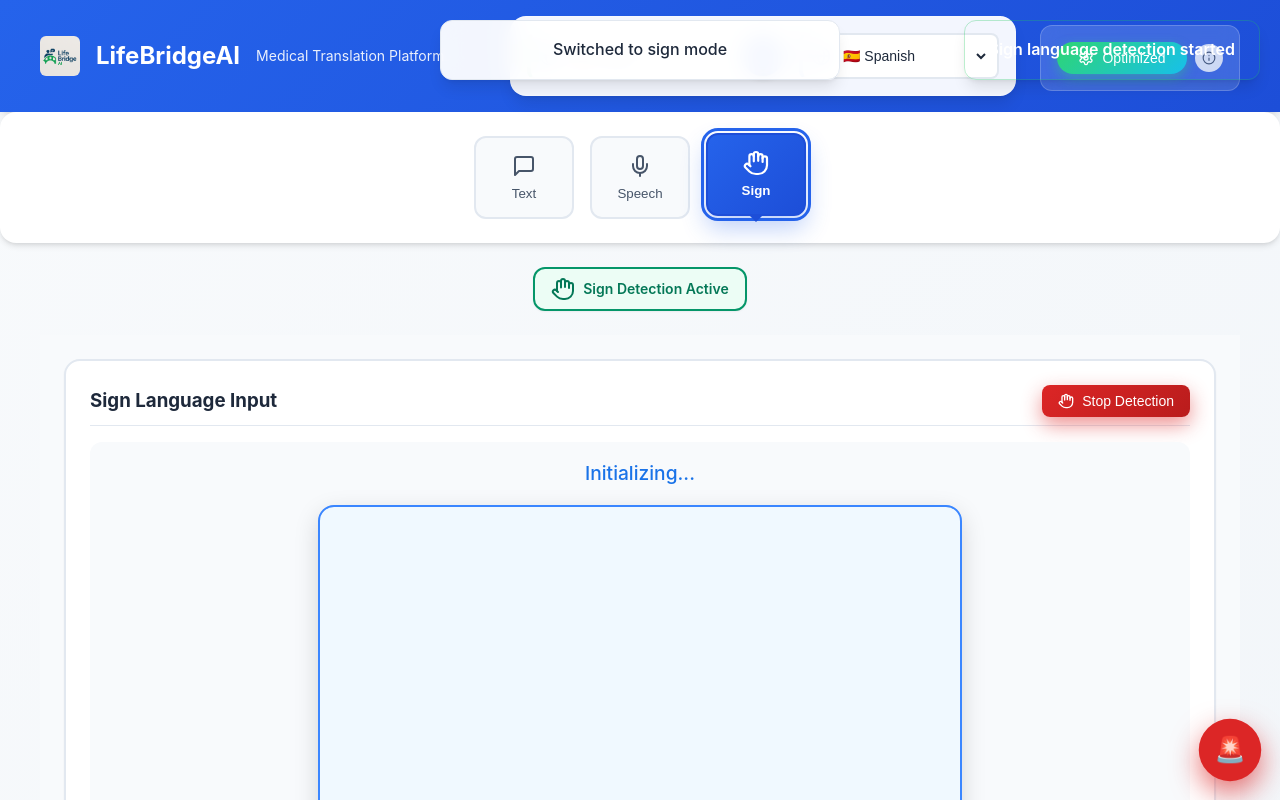
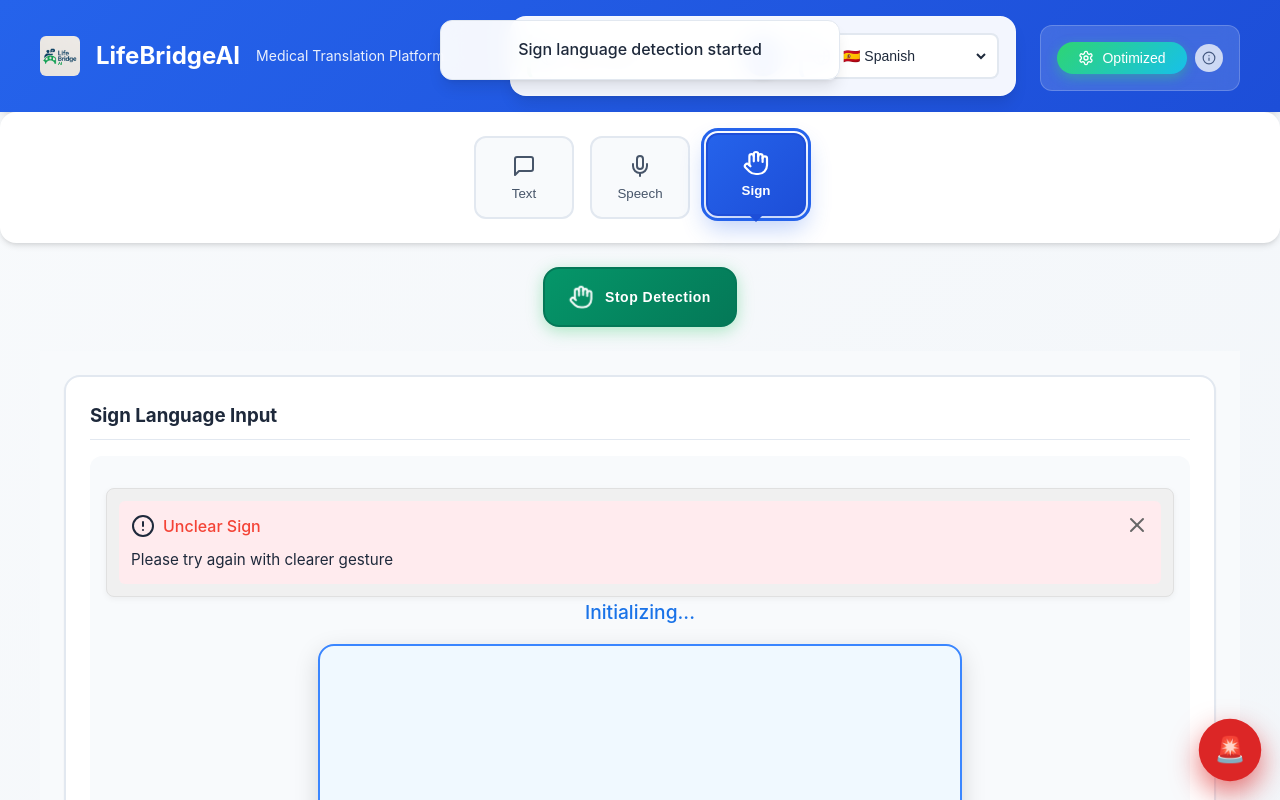
Before and after one commit to 20ns/LifeBridge, a React (Create React App) app in the folder frontend/: page / in a window 1280 px wide. Both pictures are taken after a click on the button "Sign". Shown: the top 800 px of the page. Built offline with nearby package versions, Linux system fonts and the light colour scheme.

Commit message:
improved the button

```diff
--- a/frontend/src/components/MultiModalInterface.css
+++ b/frontend/src/components/MultiModalInterface.css
@@ -548,6 +548,25 @@
   border-color: var(--secondary-green);
   background: #ecfdf5;
   color: var(--secondary-green-dark);
+  cursor: pointer;
+  transition: all 0.3s ease;
+  border: 2px solid var(--secondary-green);
+}
+
+.active-indicator.sign:hover {
+  background: #dcfce7;
+  transform: translateY(-1px);
+  box-shadow: var(--shadow-md);
+}
+
+.active-indicator.sign.active {
+  background: var(--secondary-green);
+  color: white;
+  border-color: var(--secondary-green-dark);
+}
+
+.active-indicator.sign.active:hover {
+  background: var(--secondary-green-dark);
 }
 
 .active-indicator.emergency {
@@ -932,3 +951,198 @@
   50% { transform: rotate(180deg) scale(0.9); }
   100% { transform: rotate(360deg) scale(1); }
 }
+
+/* Enhanced Detection Toggle Button - More Responsive */
+.active-indicator.sign.detection-toggle {
+  position: relative;
+  min-width: 160px;
+  padding: var(--spacing-md) var(--spacing-lg);
+  font-weight: 700;
+  font-size: var(--font-size-sm);
+  letter-spacing: 0.5px;
+  border-radius: var(--radius-xl);
+  transition: all 0.2s cubic-bezier(0.4, 0, 0.2, 1);
+  box-shadow: 0 2px 8px rgba(34, 197, 94, 0.15);
+  user-select: none;
+  overflow: hidden;
+}
+
+.active-indicator.sign.detection-toggle::before {
+  content: '';
+  position: absolute;
+  top: 0;
+  left: -100%;
+  width: 100%;
+  height: 100%;
+  background: linear-gradient(90deg, transparent, rgba(255, 255, 255, 0.3), transparent);
+  transition: left 0.6s ease;
+}
+
+.active-indicator.sign.detection-toggle:hover::before {
+  left: 100%;
+}
+
+.active-indicator.sign.detection-toggle:hover {
+  background: #d1fae5;
+  transform: translateY(-2px) scale(1.02);
+  box-shadow: 0 4px 16px rgba(34, 197, 94, 0.25);
+  border-color: var(--secondary-green-dark);
+}
+
+.active-indicator.sign.detection-toggle:active {
+  transform: translateY(-1px) scale(0.98);
+  box-shadow: 0 2px 8px rgba(34, 197, 94, 0.2);
+  transition: all 0.1s ease;
+}
+
+.active-indicator.sign.detection-toggle.active {
+  background: linear-gradient(135deg, var(--secondary-green), var(--secondary-green-dark));
+  color: white;
+  border-color: var(--secondary-green-dark);
+  box-shadow: 0 4px 16px rgba(34, 197, 94, 0.35);
+}
+
+.active-indicator.sign.detection-toggle.active:hover {
+  background: linear-gradient(135deg, var(--secondary-green-dark), #15803d);
+  transform: translateY(-2px) scale(1.02);
+  box-shadow: 0 6px 20px rgba(34, 197, 94, 0.4);
+}
+
+.active-indicator.sign.detection-toggle.active:active {
+  transform: translateY(-1px) scale(0.98);
+  box-shadow: 0 3px 12px rgba(34, 197, 94, 0.3);
+}
+
+.active-indicator.sign.detection-toggle .indicator-icon {
+  transition: all 0.3s ease;
+  margin-right: var(--spacing-xs);
+}
+
+.active-indicator.sign.detection-toggle:hover .indicator-icon {
+  transform: scale(1.1);
+}
+
+.active-indicator.sign.detection-toggle.active .indicator-icon.pulsing {
+  animation: detection-pulse 1.5s ease-in-out infinite;
+}
+
+@keyframes detection-pulse {
+  0%, 100% {
+    transform: scale(1);
+    opacity: 1;
+  }
+  50% {
+    transform: scale(1.15);
+    opacity: 0.8;
+  }
+}
+
+/* Add ripple effect on click */
+.active-indicator.sign.detection-toggle::after {
+  content: '';
+  position: absolute;
+  top: 50%;
+  left: 50%;
+  width: 0;
+  height: 0;
+  border-radius: 50%;
+  background: rgba(255, 255, 255, 0.3);
+  transform: translate(-50%, -50%);
+  transition: width 0.3s ease, height 0.3s ease;
+  pointer-events: none;
+}
+
+.active-indicator.sign.detection-toggle:active::after {
+  width: 200px;
+  height: 200px;
+  transition: width 0.1s ease, height 0.1s ease;
+}
+
+/* Mobile responsiveness */
+@media (max-width: 768px) {
+  .active-indicator.sign.detection-toggle {
+    min-width: 140px;
+    padding: var(--spacing-sm) var(--spacing-md);
+    font-size: 0.875rem;
+  }
+
+  .active-indicator.sign.detection-toggle:hover {
+    transform: translateY(-1px) scale(1.01);
+  }
+
+  .active-indicator.sign.detection-toggle.active:hover {
+    transform: translateY(-1px) scale(1.01);
+  }
+}
+
+/* Touch device optimizations */
+@media (hover: none) and (pointer: coarse) {
+  .active-indicator.sign.detection-toggle {
+    padding: var(--spacing-md) var(--spacing-lg);
+    min-height: 48px; /* Minimum touch target size */
+    font-size: 1rem;
+  }
+
+  .active-indicator.sign.detection-toggle:hover {
+    transform: none; /* Remove hover transforms on touch devices */
+  }
+
+  .active-indicator.sign.detection-toggle:active {
+    transform: scale(0.95);
+    background: #bbf7d0;
+  }
+
+  .active-indicator.sign.detection-toggle.active:active {
+    background: var(--secondary-green-dark);
+  }
+}
+
+/* High contrast mode support */
+@media (prefers-contrast: high) {
+  .active-indicator.sign.detection-toggle {
+    border-width: 3px;
+    font-weight: 800;
+  }
+
+  .active-indicator.sign.detection-toggle.active {
+    background: #000;
+    color: #fff;
+    border-color: #000;
+  }
+}
+
+/* Reduced motion support */
+@media (prefers-reduced-motion: reduce) {
+  .active-indicator.sign.detection-toggle,
+  .active-indicator.sign.detection-toggle .indicator-icon,
+  .active-indicator.sign.detection-toggle::before,
+  .active-indicator.sign.detection-toggle::after {
+    transition: none;
+    animation: none;
+  }
+
+  .active-indicator.sign.detection-toggle:hover {
+    transform: none;
+  }
+
+  .active-indicator.sign.detection-toggle:active {
+    transform: none;
+  }
+}
+
+/* Button text responsiveness */
+.active-indicator.sign.detection-toggle span {
+  transition: all 0.2s ease;
+  white-space: nowrap;
+}
+
+.active-indicator.sign.detection-toggle:hover span {
+  letter-spacing: 0.8px;
+}
+
+/* Small screen text adjustment */
+@media (max-width: 480px) {
+  .active-indicator.sign.detection-toggle span {
+    font-size: 0.8rem;
+  }
+}
--- a/frontend/src/components/MultiModalInterface.tsx
+++ b/frontend/src/components/MultiModalInterface.tsx
@@ -472,21 +472,30 @@ const MultiModalInterface: React.FC<MultiModalInterfaceProps> = ({
             <span className="large-text">EMERGENCY</span>
           </button>
         )}
-      </div>
-
-      {/* Visual indicators for active modes */}
+      </div>      {/* Visual indicators for active modes */}
       <div className="mode-indicators">
         {activeMode === 'speech' && isListening && (
           <div className="active-indicator speech">
             <Mic className="indicator-icon pulsing" />
             <span>Listening...</span>
           </div>
-        )}
-        {activeMode === 'sign' && (
-          <div className="active-indicator sign">
-            <Hand className="indicator-icon" />
-            <span>Sign Detection Active</span>
-          </div>
+        )}        {activeMode === 'sign' && (
+          <button
+            className={`active-indicator sign detection-toggle ${signLanguageInterfaceRef.current?.isDetectionActive() ? 'active' : ''}`}
+            onClick={() => {
+              const isCurrentlyActive = signLanguageInterfaceRef.current?.isDetectionActive();
+              if (isCurrentlyActive) {
+                signLanguageInterfaceRef.current?.triggerStopDetection();
+              } else {
+                signLanguageInterfaceRef.current?.triggerStartDetection();
+              }
+            }}
+            title={signLanguageInterfaceRef.current?.isDetectionActive() ? 'Click to stop sign detection' : 'Click to start sign detection'}
+            aria-label={signLanguageInterfaceRef.current?.isDetectionActive() ? 'Stop sign language detection' : 'Start sign language detection'}
+          >
+            <Hand className={`indicator-icon ${signLanguageInterfaceRef.current?.isDetectionActive() ? 'pulsing' : ''}`} />
+            <span>{signLanguageInterfaceRef.current?.isDetectionActive() ? 'Stop Detection' : 'Start Detection'}</span>
+          </button>
         )}
         {isEmergencyMode && (
           <div className="active-indicator emergency">
@@ -525,11 +534,11 @@ const MultiModalInterface: React.FC<MultiModalInterfaceProps> = ({
               />
             )}
             {/* Always render SignLanguageInterface but control visibility */}
-            <div className="translation-card" style={{ display: activeMode === 'sign' ? 'block' : 'none' }}>
-              <SignLanguageInterface
+            <div className="translation-card" style={{ display: activeMode === 'sign' ? 'block' : 'none' }}>              <SignLanguageInterface
                 ref={signLanguageInterfaceRef} // Assign ref
                 onEmergencyDetected={handleSignEmergencyDetected}
                 onTranslationRequest={handleSignTranslationRequest}
+                addNotification={addNotification}
                 isTranslating={false} // Consider if this should be dynamic
                 currentLanguage={targetLanguage}
                 translatedText={translatedText} // This is passed down
--- a/frontend/src/components/SignLanguageInterface.tsx
+++ b/frontend/src/components/SignLanguageInterface.tsx
@@ -10,6 +10,7 @@ import './TranslationInterface.css'; // Using shared styles
 interface SignLanguageInterfaceProps {
   onTranslationRequest: (text: string, context: string) => void;
   onEmergencyDetected: (emergencyText: string) => void;
+  addNotification: (message: string) => void;
   isTranslating?: boolean;
   currentLanguage?: string;
   translatedText?: string;
@@ -24,6 +25,7 @@ export interface SignLanguageInterfaceHandle {
 const SignLanguageInterface = forwardRef<SignLanguageInterfaceHandle, SignLanguageInterfaceProps>(({
   onTranslationRequest,
   onEmergencyDetected,
+  addNotification,
   isTranslating = false,
   currentLanguage = 'en',
   translatedText = ''
@@ -37,34 +39,21 @@ const SignLanguageInterface = forwardRef<SignLanguageInterfaceHandle, SignLangua
     startDetection,
     stopDetection,
     handleSignDetected,
-    clearHistory,
-    getTextForTranslation,
+    clearHistory,    getTextForTranslation,
     getMedicalContext,
     getDetectionStats,
     isEmergencyDetected
   } = useSignLanguageDetection();
 
-  // Alert system state
-  const [alertMessage, setAlertMessage] = useState<string>('');
-  const [alertType, setAlertType] = useState<'success' | 'error' | 'warning' | 'info'>('info');
-
   const [lastTranslationTime, setLastTranslationTime] = useState(0);
 
   const prevPropsRef = useRef<SignLanguageInterfaceProps | undefined>(undefined);
-
-  // Alert system functions
-  const showAlert = (message: string, type: 'success' | 'error' | 'warning' | 'info' = 'info') => {
-    setAlertMessage(message);
-    setAlertType(type);
-    setTimeout(() => setAlertMessage(''), 4000); // Auto-hide after 4 seconds
-  };
-
-  // Show success alert when translation completes
+  // Show success notification when translation completes
   useEffect(() => {
     if (translatedText && isTranslating === false) {
-      showAlert('✅ Translation completed successfully!', 'success');
+      addNotification('✅ Translation completed successfully!');
     }
-  }, [translatedText, isTranslating]);
+  }, [translatedText, isTranslating, addNotification]);
 
   // Create feedback data object
   const feedbackData = {
@@ -72,30 +61,29 @@ const SignLanguageInterface = forwardRef<SignLanguageInterfaceHandle, SignLangua
     confidence: confidenceScore,
     isEmergency: isEmergencyDetected(),
     translationStatus: isTranslating ? 'translating' : 'ready'
-  };
-  // Auto-translate when new signs are detected
+  };  // Auto-translate when new signs are detected
   useEffect(() => {
     // Removed auto-translate for cleaner UI - translation happens on-demand
   }, [currentText, isTranslating, lastTranslationTime, getTextForTranslation, getMedicalContext, onTranslationRequest]);
+
   // Emergency detection
   useEffect(() => {
     if (isEmergencyDetected()) {
       const emergencyText = getTextForTranslation();
-      showAlert('🚨 Emergency sign detected!', 'error');
+      addNotification('🚨 Emergency sign detected!');
       onEmergencyDetected(emergencyText);
     }
-  }, [detectedSigns, isEmergencyDetected, getTextForTranslation, onEmergencyDetected]);
+  }, [detectedSigns, isEmergencyDetected, getTextForTranslation, onEmergencyDetected, addNotification]);
 
-
-  // Enhanced start/stop detection functions with alerts
+  // Enhanced start/stop detection functions with notifications
   const handleStartDetection = () => {
     startDetection();
-    showAlert('Sign language detection started', 'success');
+    addNotification('Sign language detection started');
   };
 
   const handleStopDetection = () => {
     stopDetection();
-    showAlert('Sign language detection stopped', 'info');
+    addNotification('Sign language detection stopped');
   };
 
   const detectionStats = getDetectionStats();
@@ -113,30 +101,18 @@ const SignLanguageInterface = forwardRef<SignLanguageInterfaceHandle, SignLangua
     },
     isDetectionActive: () => isActive
   }));
+
   return (
     <div className="translation-interface">
       <div className="input-section">
         <div className="section-header">
           <h3>Sign Language Input</h3>
-          <button
-            onClick={isActive ? handleStopDetection : handleStartDetection}
-            className={`start-recording-button ${isActive ? 'recording' : ''}`}
-            title={isActive ? 'Stop Detection' : 'Start Detection'}
-          >
-            <Hand size={16} />
-            {isActive ? 'Stop Detection' : 'Start Detection'}
-          </button>
         </div>
 
         {/* Main Detection Area */}
         <div className="sign-detection-area">
           {isActive ? (
             <>
-              <SignLanguageDetector
-                onSignDetected={handleSignDetected}
-                isActive={isActive}
-                medicalContext={getMedicalContext()}
-              />
               <div className="visual-feedback-system-compact">
                 <VisualFeedbackSystem
                   signData={{
@@ -148,23 +124,20 @@ const SignLanguageInterface = forwardRef<SignLanguageInterfaceHandle, SignLangua
                   isActive={isActive}
                 />
               </div>
+              <SignLanguageDetector
+                onSignDetected={handleSignDetected}
+                isActive={isActive}
+                medicalContext={getMedicalContext()}              />
             </>
           ) : (
             <div className="waiting-state">
               <Hand size={64} />
               <h3>Sign Language Ready</h3>
-              <p>Click "Start Detection" to begin</p>
+              <p>Use the "Start Detection" button above to begin</p>
             </div>
           )}
         </div>
       </div>
-
-      {/* Alert system */}
-      {alertMessage && (
-        <div className={`sign-alert ${alertType}`}>
-          {alertMessage}
-        </div>
-      )}
     </div>
   );
 });
```
